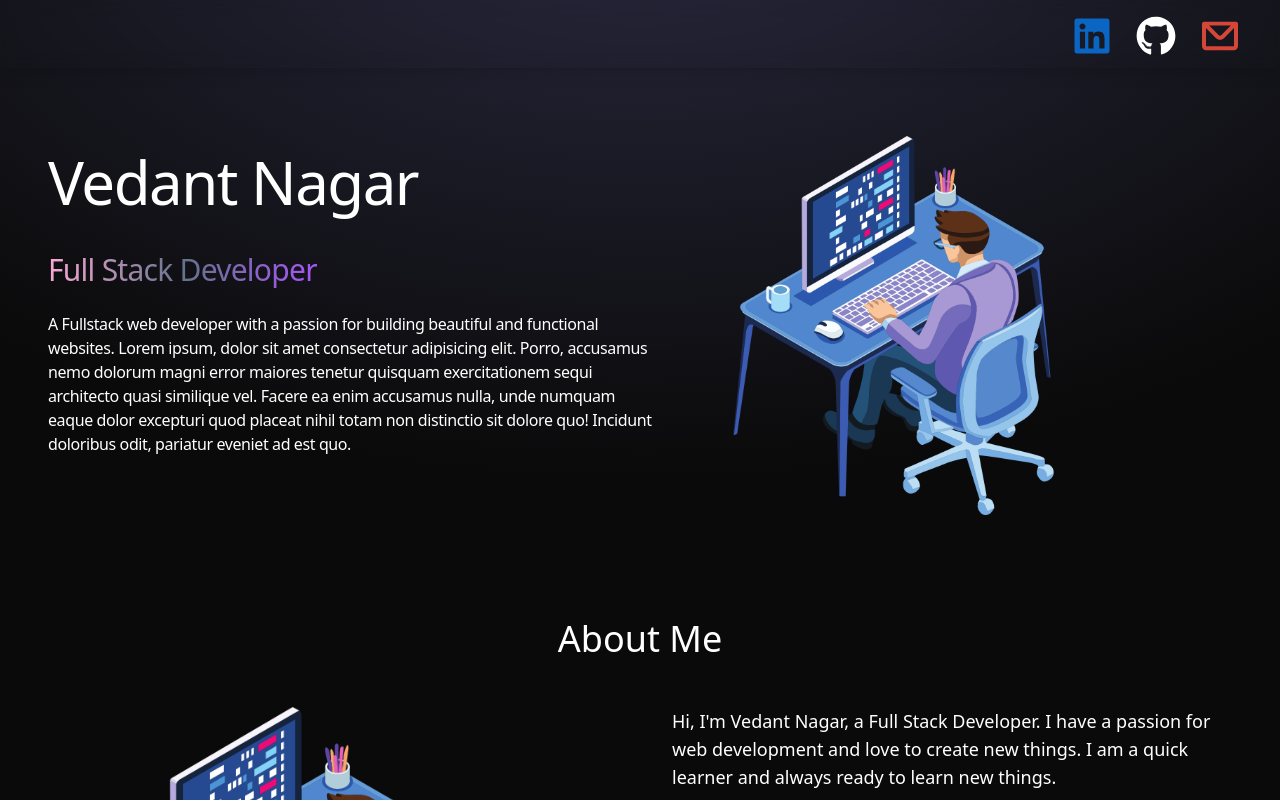
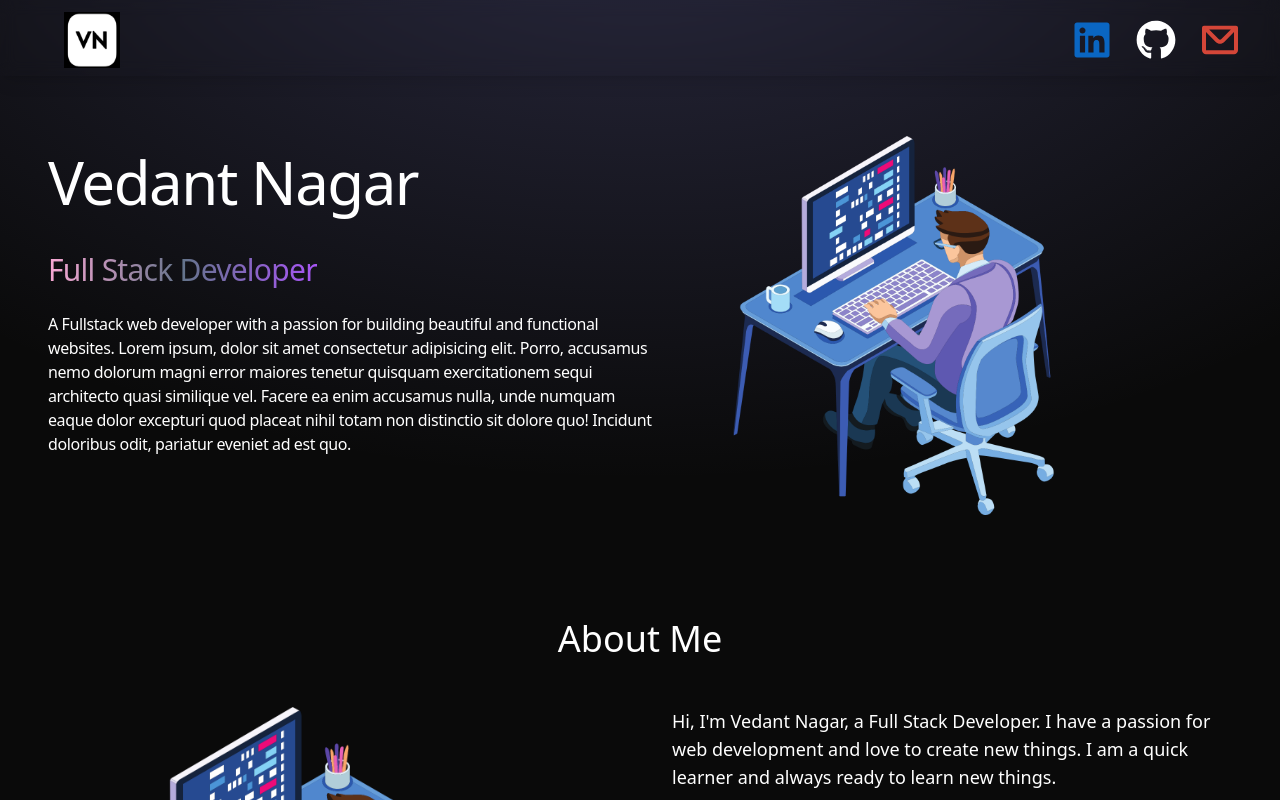
Before and after one commit to VedantNagar/Portfolio, a React (Vite) app: page / in a window 1280 px wide. Shown: the top 800 px of the page. Built offline with nearby package versions, Linux system fonts and the light colour scheme.

Commit message:
feat: Add Icon to Navbar component

```diff
--- a/src/components/Navbar.jsx
+++ b/src/components/Navbar.jsx
@@ -1,13 +1,14 @@
-import React from "react";
 import { FaLinkedin } from "react-icons/fa6";
 import { FaGithub } from "react-icons/fa6";
 import { CgMail } from "react-icons/cg";
-
+import pic from "../assets/icon.png";
 const Navbar = () => {
   return (
     <>
       <nav className="fixed top-0 left-0 right-0 mb-20 flex items-center justify-between pt-3 pb-2 backdrop-blur shadow-lg z-20 pr-9">
-        <div></div>
+        <div className="mx-16">
+          <img src={pic} alt="VN Icon" className="w-14 h-14 "></img>
+        </div>
         <div className="flex space-x-4">
           <a
             href="https://www.linkedin.com/in/vedant-nagar-27ba1b222/"
```
